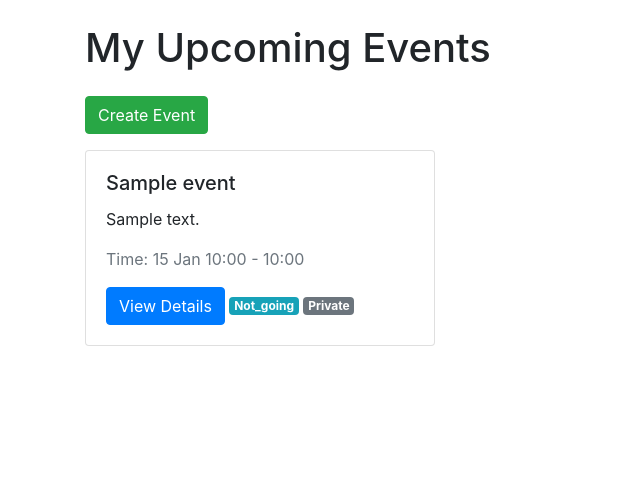
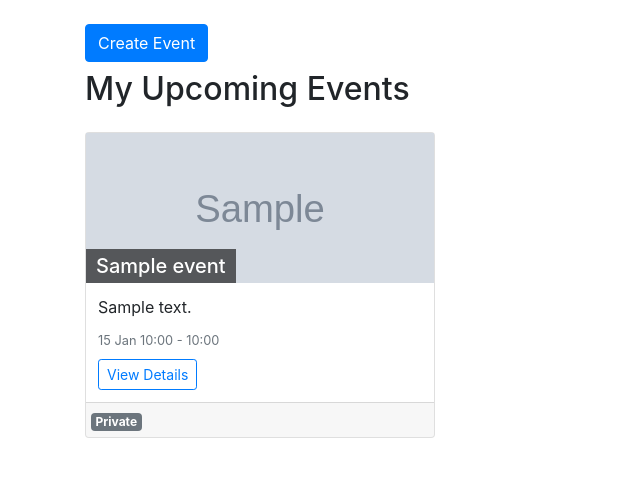
Before and after one commit to Fru1tt/ArrangementApp, a Django app: template ProjectX/ETA/templates/ETA/my_events.html in a window 1280 px wide. Shown: the part 56-533 px from the top of the page, without its empty margins (0-640 px from the left). Run offline with Django 5.2, Linux system fonts and the light colour scheme; the template is opened without the code that fills it: most values are stand-ins (such as "Sample title", 1, 10 or a date in 2020); grey boxes marked "Sample" are stand-in pictures; some libraries are stand-ins or nearby versions.

Commit message:
Applied same layout and design from home.html to my_events.html

```diff
--- a/ProjectX/ETA/templates/ETA/my_events.html
+++ b/ProjectX/ETA/templates/ETA/my_events.html
@@ -1,33 +1,60 @@
 {% extends "ETA/base.html" %}
+{% load static %}
 
-{% block title %}My Events{% endblock title %}
+{% block title %}My Events | uGoing{% endblock title %}
 
 {% block content %}
-<h1 class="mb-4">My Upcoming Events</h1>
-<a href="{% url 'create_event' %}" class="btn btn-success mb-3">Create Event</a>
+
+<!-- Use the same CSS as home page to get the card + image overlay style -->
+<link rel="stylesheet" href="{% static 'css/home.css' %}">
+<a href="{% url 'create_event' %}" class="btn btn-primary mb-2">Create Event</a>
+<!-- My Upcoming Events Section -->
+<h2 class="mb-4">My Upcoming Events</h2>
 <div class="row">
   {% for item in events_with_attendance %}
     {% with event=item.event attendance=item.attendance %}
-            <div class="col-md-4">
-                <div class="card mb-4">
-                    <div class="card-body">
-                        <h5 class="card-title">{{ event.title }}</h5>
-                        <p class="card-text">{{ event.description }}</p>
+      <div class="col-md-4 mb-2">
+        <div class="card h-100">
+          <div class="event-image-container">
+            {% if event.image %}
+              <img src="{{ event.image.url }}" class="event-image" alt="{{ event.title }}">
+            {% else %}
+              <img src="{% static 'images/static-event.png' %}" class="event-image" alt="No image">
+            {% endif %}
+            <h5 class="event-title-overlay">{{ event.title }}</h5>
+          </div>
+
+          <div class="card-body d-flex flex-column">
+            <p class="card-text">
+              {{ event.description|truncatewords:15 }}
+            </p>
+            <p class="text-muted">
+              <small>
                 {% if event.start_date|date:"Y-m-d" == event.end_date|date:"Y-m-d" %}
-                          <p class="text-muted">
-                            Time: {{ event.start_date|date:"d M" }} {{ event.start_date|date:"H:i" }} - {{ event.end_date|date:"H:i" }}
+                  {{ event.start_date|date:"d M" }} {{ event.start_date|date:"H:i" }}
+                  - {{ event.end_date|date:"H:i" }}
+                {% else %}
+                  {{ event.start_date|date:"d M H:i" }}
+                  - {{ event.end_date|date:"d M H:i" }}
+                {% endif %}
+              </small>
             </p>
-                        {% else %}
-                          <p class="text-muted">
-                            Time: {{ event.start_date|date:"d M H:i" }} - {{ event.end_date|date:"d M H:i" }}
-                          </p>
-                        {% endif %}
-                        <a href="{% url 'event_detail' event.id %}" class="btn btn-primary">View Details</a>
+            <div class="mt-auto">
+              <a href="{% url 'event_detail' event.id %}" class="btn btn-outline-primary btn-sm">View Details</a>
+            </div>
+          </div>
 
+          <div class="card-footer">
             {% if event.host == request.user %}
               <span class="badge badge-primary">Host</span>
             {% elif attendance %}
-                        <span class="badge badge-info">{{ attendance.status|capfirst }}</span>
+              {% if attendance.status == "going" %}
+                <span class="badge badge-success">Going</span>
+              {% elif attendance.status == "can go" %}
+                <span class="badge badge-warning">Can Go</span>
+              {% elif attendance.status == "not going" %}
+                <span class="badge badge-danger">Not Going</span>
+              {% endif %}
             {% else %}
               <span class="badge badge-secondary">No Response</span>
             {% endif %}
--- a/ProjectX/ETA/views.py
+++ b/ProjectX/ETA/views.py
@@ -53,13 +53,10 @@ def create_event(request):
                         message="Available event for you",
                         link=f"/event/{event.id}/"
                     )
-
             return redirect('my_events')
     else:
         form = EventForm()
-
     return render(request, 'ETA/create_event.html', {'form': form})
-
 
 
 
--- a/ProjectX/static/css/home.css
+++ b/ProjectX/static/css/home.css
@@ -1,6 +1,6 @@
 .event-image-container {
   width: 100%;
-  height: 200px;
+  height: 150px;
   position: relative;
   overflow: hidden;
 }
@@ -21,3 +21,18 @@
   padding: 5px 10px;
   margin: 0;
 }
+
+/* Reduce default padding inside card sections */
+.card-body {
+  padding: 0.75rem;
+}
+
+.card-footer {
+  padding: 0.3rem;
+}
+
+/* Tighter margins on text elements */
+.card-body h5,
+.card-body p {
+  margin-bottom: 0.5rem;
+}
```
Also changed, not shown: ProjectX/media/event_images/IMG_0837.png (added), ProjectX/media/event_images/IMG_1131.jpeg (added), ProjectX/media/event_images/IMG_1523.jpeg (added), ProjectX/media/event_images/IMG_1930.jpeg (added). Lines whose indentation alone changed are shown as unchanged.
